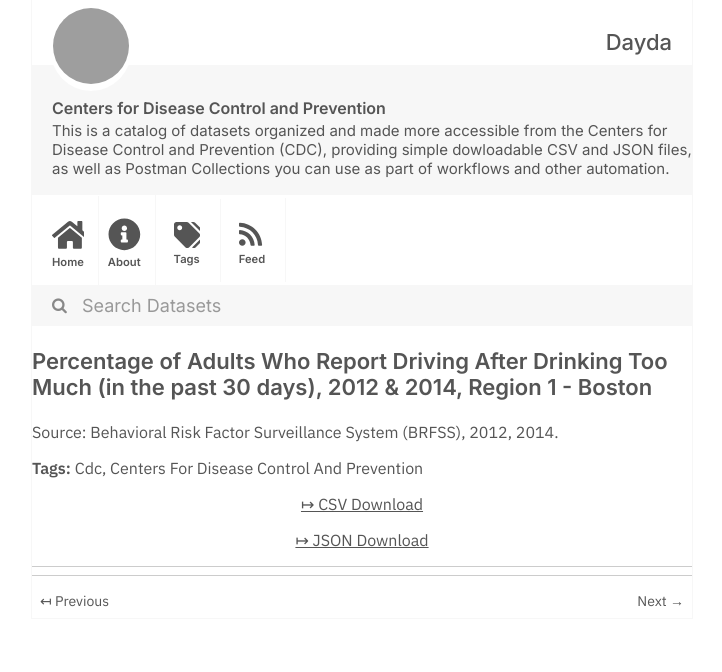
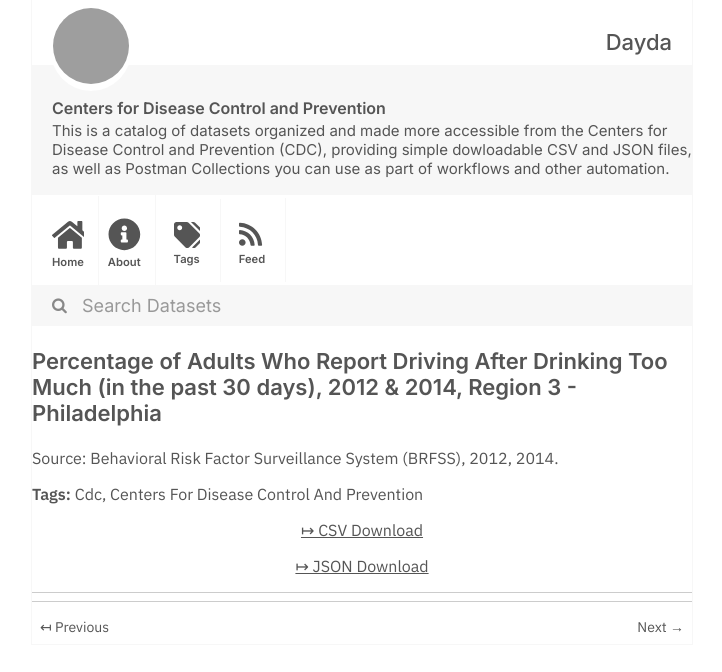
Before and after one commit to dayda-entities/centers-for-disease-control-and-prevention, a Jekyll site: the page built from _posts/2020-11-12-percentage-of-adults-who-repor.md, in a window 1280 px wide, cut to the strip 0-672 px from the top of the page. Shown: the whole strip, without its empty margins (278-1000 px from the left). Built offline with Jekyll 4.4.1, drawn with Linux system fonts in a browser that asks for light colours; grey boxes are pictures that could not be loaded.

```diff
--- a/_posts/2020-11-12-percentage-of-adults-who-repor.md
+++ b/_posts/2020-11-12-percentage-of-adults-who-repor.md
@@ -1,17 +1,17 @@
 ---
 title: >-
   Percentage of Adults Who Report Driving After Drinking Too Much (in the past
-  30 days), 2012 & 2014, Region 1 - Boston
-created: '2020-11-12T12:14:18.558720'
-modified: '2021-03-30T19:57:08.163081'
+  30 days), 2012 & 2014, Region 3 - Philadelphia
+created: '2020-11-12T12:13:57.156028'
+modified: '2021-03-30T19:56:16.412036'
 state: active
 type: dataset
 tags:
   - Cdc
   - Centers For Disease Control And Prevention
 groups: []
-csv_url: 'https://data.cdc.gov/api/views/e8fc-yrqd/rows.csv?accessType=DOWNLOAD'
-json_url: 'https://data.cdc.gov/api/views/e8fc-yrqd/rows.json?accessType=DOWNLOAD'
+csv_url: 'https://data.cdc.gov/api/views/bjsc-yd7n/rows.csv?accessType=DOWNLOAD'
+json_url: 'https://data.cdc.gov/api/views/bjsc-yd7n/rows.json?accessType=DOWNLOAD'
 layout: post
 
 ---
```
